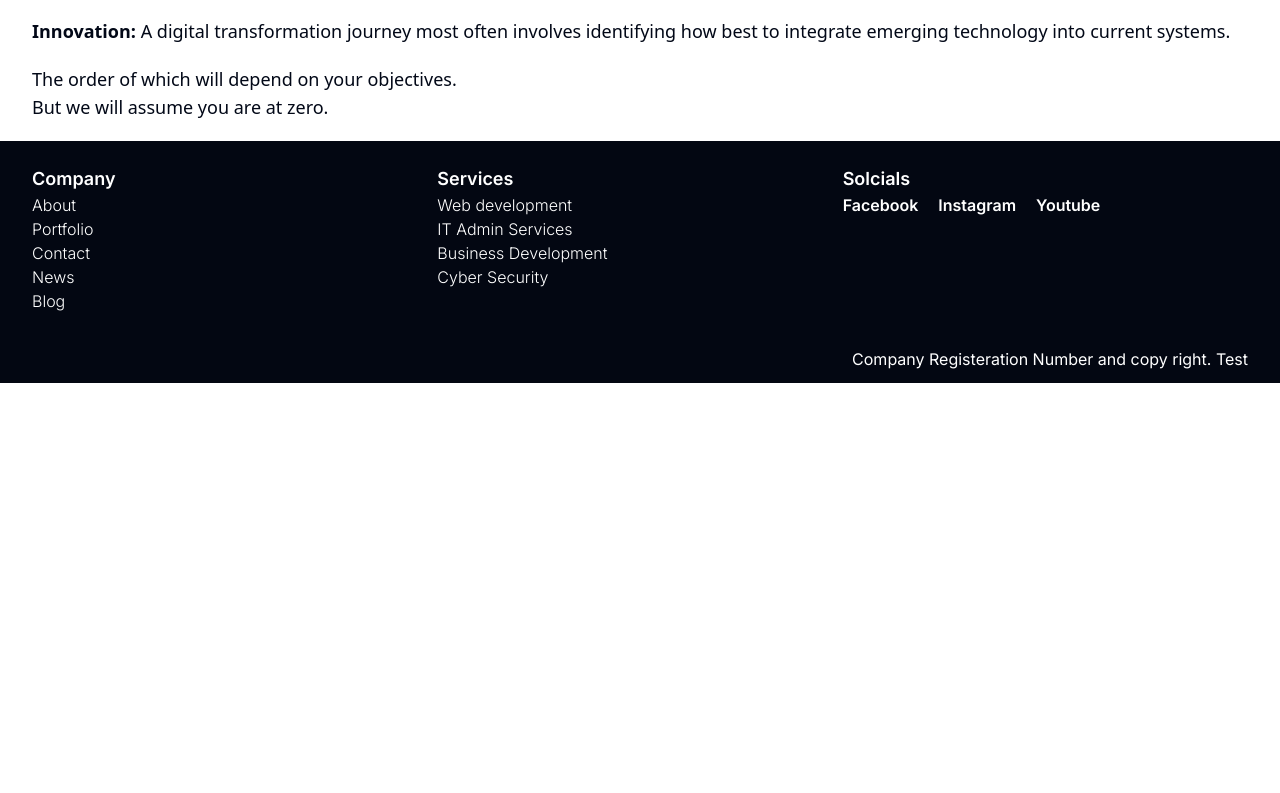
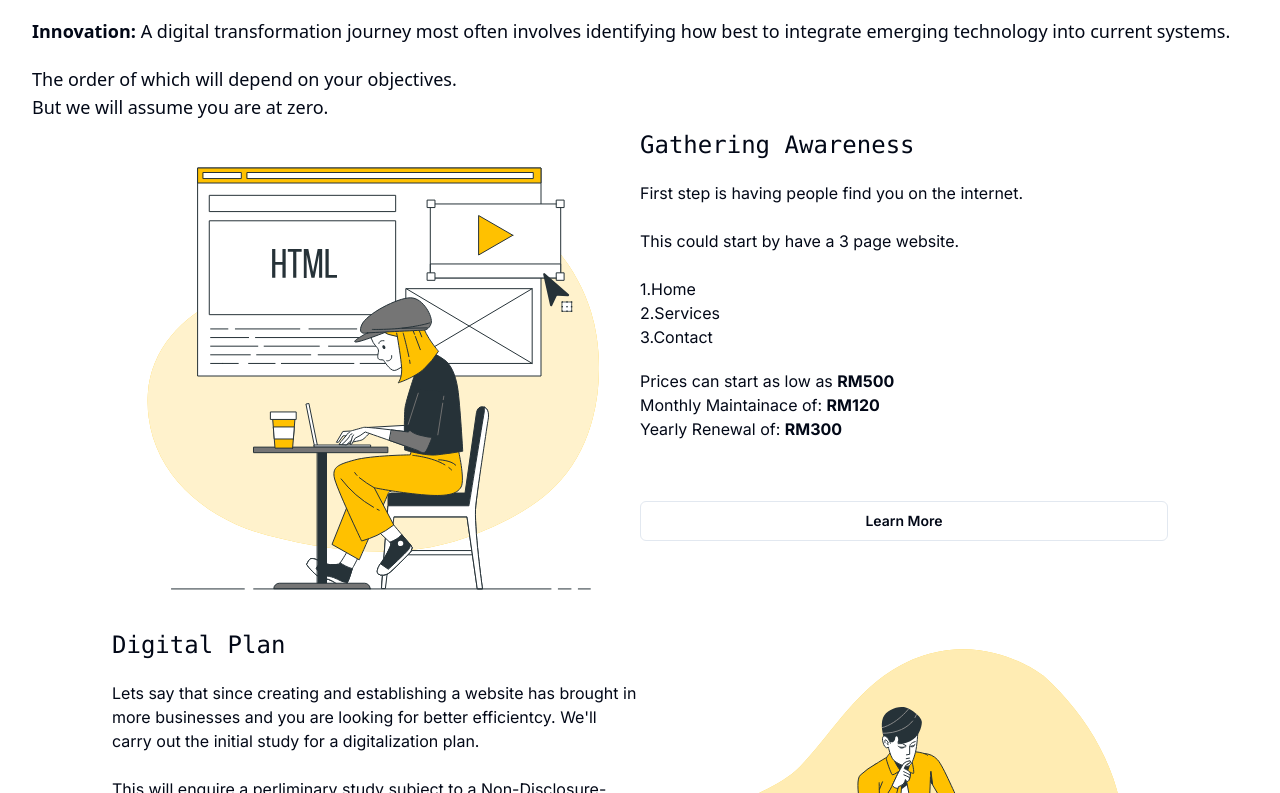
Before and after one commit to Jaomar92/TurtleTech-v.1, a Next.js app: page /Pricing in a window 1280 px wide. Shown: the part 1107-1900 px from the top of the page. Before the commit the page ends 1490 px from the top, so only its background shows below. Built offline with nearby package versions, Linux system fonts and the light colour scheme.

Commit message:
Pricing Page updated

```diff
--- a/components/Pricing/investmentStep/PriceSection.tsx
+++ b/components/Pricing/investmentStep/PriceSection.tsx
@@ -1,12 +1,64 @@
+import { Button } from "@/components/ui/button";
+import Image from "next/image";
+
 interface PriceProps {
   id: number;
   image: string;
   title: string;
   descrip: string;
+  start?: string;
+  monthly?: string;
+  yearly?: string;
 }
 
-const PriceSection: React.FC<PriceProps> = ({ image, title, descrip, id }) => {
-  return <div>PriceSection</div>;
+const PriceSection: React.FC<PriceProps> = ({
+  image,
+  title,
+  descrip,
+  id,
+  start,
+  monthly,
+  yearly,
+}) => {
+  return (
+    <div
+      className={`${
+        id % 2 === 0 ? "flex flex-row-reverse" : "flex"
+      } items-stretch justify-center  m-auto md:mx-[80px]`}
+    >
+      <div
+        className="h-[500px] w-[100%]"
+        style={{
+          backgroundImage: `url(${image})`,
+          backgroundRepeat: "no-repeat",
+          backgroundPosition: "center",
+        }}
+      ></div>
+      <div className="w-[100%] flex flex-col gap-5">
+        <h4 className="text-2xl font-mono">{title}</h4>
+        <p style={{ whiteSpace: "pre-line" }}>{descrip}</p>
+        {start || monthly || yearly ? (
+          <div>
+            <p>
+              Prices can start as low as <strong>RM{start}</strong>
+              <br />
+              Monthly Maintainace of: <strong>RM{monthly}</strong>
+              <br />
+              Yearly Renewal of: <strong>RM{yearly}</strong>
+            </p>
+          </div>
+        ) : (
+          ""
+        )}
+        <p></p>
+        <p></p>
+
+        <Button variant="outline" className="font-semibold">
+          Learn More
+        </Button>
+      </div>
+    </div>
+  );
 };
 
 export default PriceSection;
--- a/components/Pricing/investmentStep/page.tsx
+++ b/components/Pricing/investmentStep/page.tsx
@@ -1,3 +1,5 @@
+import PriceSection from "./PriceSection";
+
 const companyDigi = [
   {
     id: 1,
@@ -65,6 +67,23 @@ const InvestmentStep = () => {
         <br />
         But we will assume you are at zero.
       </p>
+      <div className="py-2">
+        <PriceSection
+          image={"/Assets/Pricing/Website.svg"}
+          title={"Gathering Awareness"}
+          descrip={`First step is having people find you on the internet.\n\nThis could start by have a 3 page website.\n\n 1.Home\n2.Services\n3.Contact`}
+          id={1}
+          start={"500"}
+          monthly={"120"}
+          yearly={"300"}
+        />
+        <PriceSection
+          image={"/Assets/Pricing/Plan.svg"}
+          title={"Digital Plan"}
+          descrip={`Lets say that since creating and establishing a website has brought in more businesses and you are looking for better efficientcy. We'll carry out the initial study for a digitalization plan.\n\n This will enquire a perliminary study subject to a Non-Disclosure-Agreement so your trade secrets and process are kept safe.\n\n We'll look into operations, Technologies to impliment and processes to streamline your business.`}
+          id={2}
+        />
+      </div>
     </div>
   );
 };
```
Also changed, not shown: public/Assets/Pricing/Plan.svg (added).
